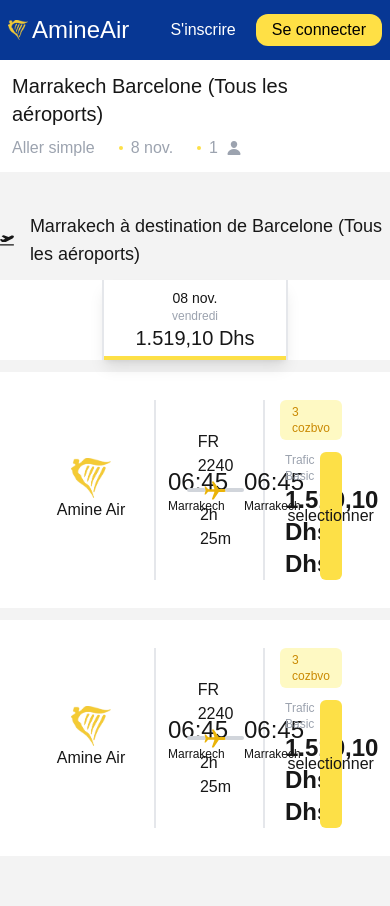
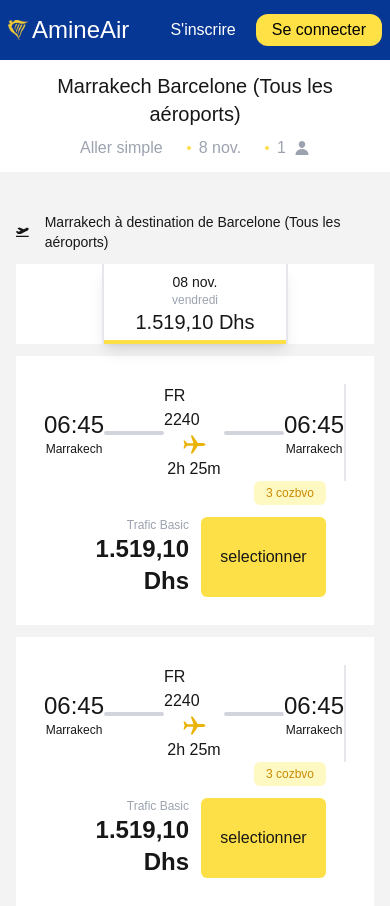
Before and after one commit to AmineNaboulsi/AmineAir, a Next.js app: page /searchresults in a window 390 px wide. Before the commit the page ends 856 px from the top, so only its background shows below. Built offline with nearby package versions, Linux system fonts and the light colour scheme.

Commit message:
feature : Adding responsive to search resultat page

```diff
--- a/src/app/searchresults/page.tsx
+++ b/src/app/searchresults/page.tsx
@@ -12,9 +12,9 @@
      <Header />
      <section className="bg-white">
         <div className="container">
-          <div className="p-3 flex flex-col gap-2">
+          <div className="p-3 flex flex-col gap-2 max-md:text-center">
             <span className='text-xl'>Marrakech Barcelone (Tous les aéroports)</span>
-            <div className="flex gap-6 text-gray-400">
+            <div className="flex gap-6 text-gray-400 max-md:justify-center">
               <span>Aller simple</span>
               <div className="flex gap-2 items-center">
                 <div className="bg-yellow-300 w-1 h-1 rounded-full"></div>
@@ -31,8 +31,8 @@
      </section>
       <section className='mt-10'>
         <div className="container">
-          <div className="">
-                <div className="flex jus items-center gap-4 text-lg">
+          <div className="max-md:mx-4">
+                <div className="flex jus items-center gap-4 text-lg max-md:text-sm">
                             <FaPlaneDeparture />
                             <span>Marrakech à destination de Barcelone (Tous les aéroports)</span>
                 </div>
@@ -44,8 +44,8 @@
                         <div className='absolute bottom-0 left-0 right-0 h-1 w-[100%] bg-yellow-300'></div>
                     </div>
                </div>
-               <div className="bg-white grid grid-cols-[auto,1fr,1fr] p-7 mt-3">
-                <div className="flex w-32 flex-col justify-center items-center mr-3 border-r-2 ">
+               <div className="bg-white grid grid-cols-[auto,1fr,1fr] grid-rows-1 p-7 mt-3 max-md:grid-cols-1 max-md:grid-rows-[1fr,auto] ">
+                  <div className="flex w-32 flex-col justify-center items-center mr-3 border-r-2 max-md:hidden">
                       <Image src="/main-logo.png" width={40} height={40} alt='' />
                       <span>Amine Air</span>
                   </div>
@@ -72,15 +72,15 @@
                       </div>
                       <div className="flex flex-col text-end">
                         <span className='text-xs text-gray-400'>Trafic Basic</span>
-                      <span className='text-2xl font-semibold'>1.519,10 Dhs Dhs</span>
+                        <span className='text-2xl font-semibold'>1.519,10 Dhs</span>
                       </div>
                       <div className="bg-yellow-300 flex items-center justify-center rounded-md">
                         <span>selectionner</span>
                       </div>
                   </div>
                </div>
-               <div className="bg-white grid grid-cols-[auto,1fr,1fr] p-7 mt-3">
-                <div className="flex w-32 flex-col justify-center items-center mr-3 border-r-2 ">
+               <div className="bg-white grid grid-cols-[auto,1fr,1fr] grid-rows-1 p-7 mt-3 max-md:grid-cols-1 max-md:grid-rows-[1fr,auto] ">
+                  <div className="flex w-32 flex-col justify-center items-center mr-3 border-r-2 max-md:hidden">
                       <Image src="/main-logo.png" width={40} height={40} alt='' />
                       <span>Amine Air</span>
                   </div>
@@ -107,7 +107,7 @@
                       </div>
                       <div className="flex flex-col text-end">
                         <span className='text-xs text-gray-400'>Trafic Basic</span>
-                      <span className='text-2xl font-semibold'>1.519,10 Dhs Dhs</span>
+                        <span className='text-2xl font-semibold'>1.519,10 Dhs</span>
                       </div>
                       <div className="bg-yellow-300 flex items-center justify-center rounded-md">
                         <span>selectionner</span>
```
Lines whose indentation alone changed are shown as unchanged.
